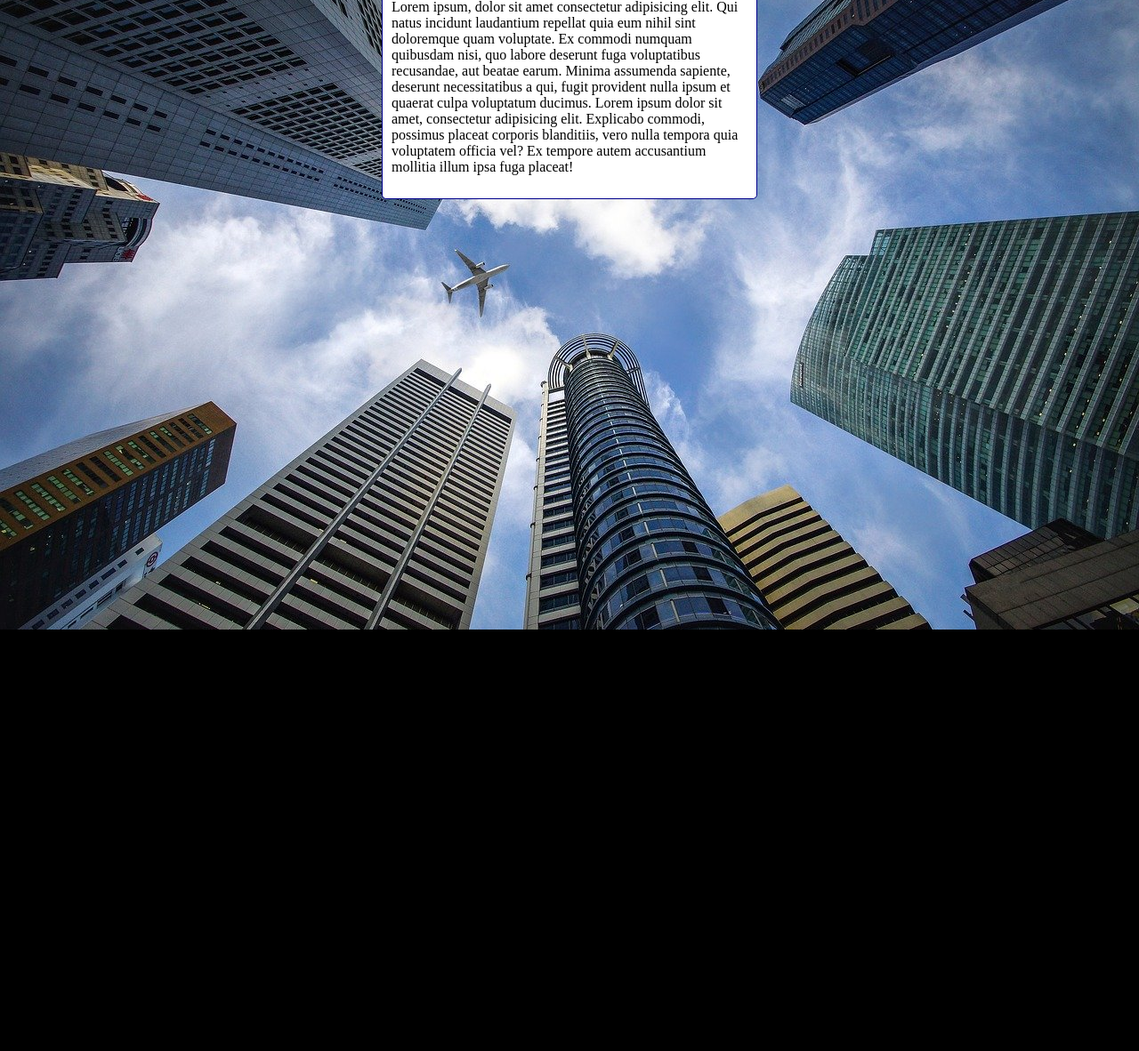
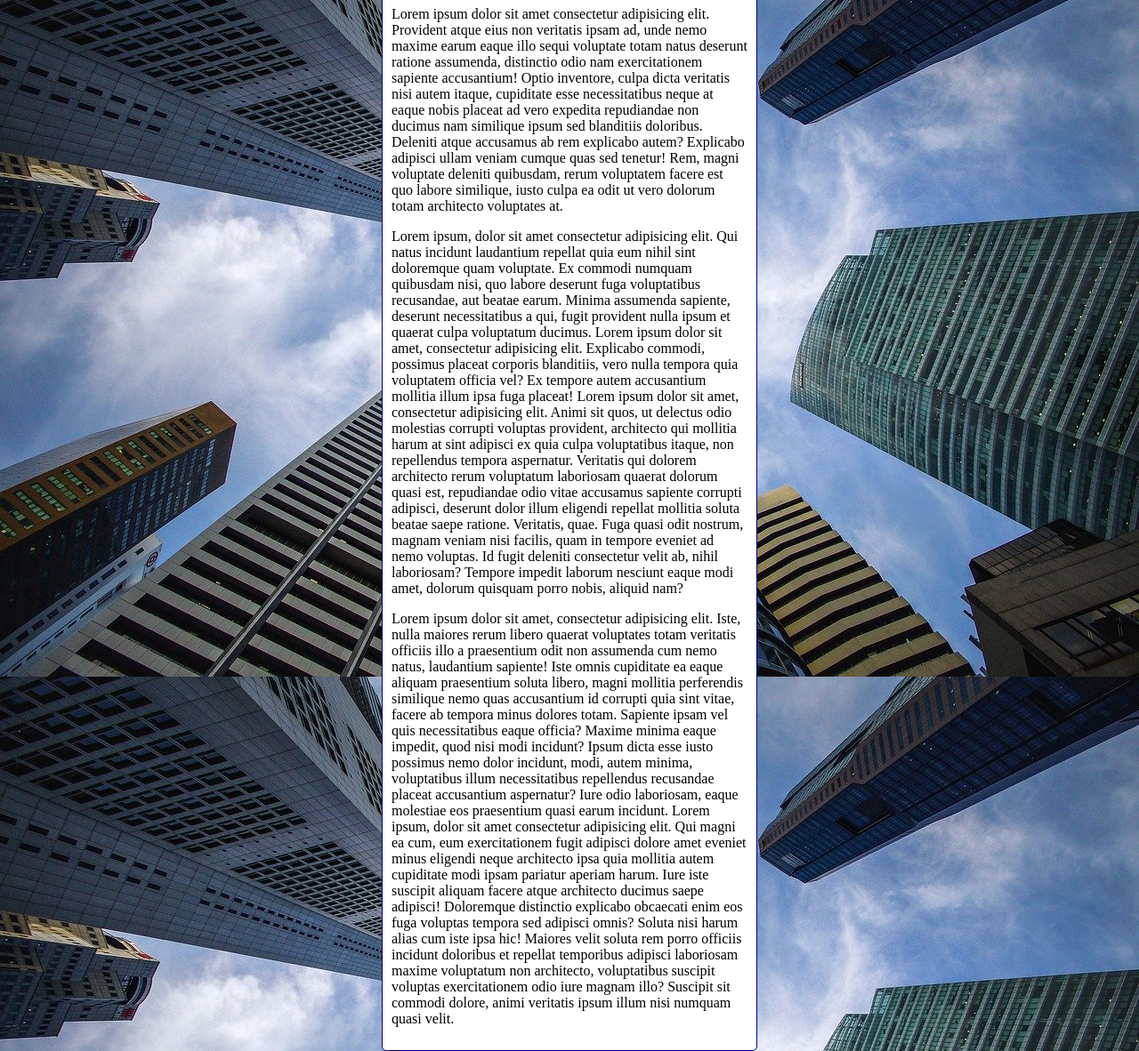
Before and after one commit to DevGabrielLima/html-css, a plain HTML site: page exercicios/ex008/fundo002.html in a window 1280 px wide. Shown: the part 92-1274 px from the top of the page at 89% size. Before the commit the page ends 800 px from the top, so only its background shows below. Drawn offline with Linux system fonts and the light colour scheme.

Commit message:
mudança

```diff
--- a/exercicios/ex008/fundo002.html
+++ b/exercicios/ex008/fundo002.html
@@ -13,11 +13,11 @@
         background-position: center top;
         background-repeat: no-repeat;
         background-size: cover;
-        margin: auto;
+        background-attachment: fixed;
       }
       main {
         background-color: white;
-        width: 400px;
+        max-width: 400px;
         padding: 10px;
         margin: auto;
         border: 1px solid darkblue;
@@ -29,6 +29,19 @@
     <main>
       <h1>Teste de Imagem de Fundo</h1>
       <p>
+        Lorem ipsum dolor sit amet consectetur adipisicing elit. Provident atque
+        eius non veritatis ipsam ad, unde nemo maxime earum eaque illo sequi
+        voluptate totam natus deserunt ratione assumenda, distinctio odio nam
+        exercitationem sapiente accusantium! Optio inventore, culpa dicta
+        veritatis nisi autem itaque, cupiditate esse necessitatibus neque at
+        eaque nobis placeat ad vero expedita repudiandae non ducimus nam
+        similique ipsum sed blanditiis doloribus. Deleniti atque accusamus ab
+        rem explicabo autem? Explicabo adipisci ullam veniam cumque quas sed
+        tenetur! Rem, magni voluptate deleniti quibusdam, rerum voluptatem
+        facere est quo labore similique, iusto culpa ea odit ut vero dolorum
+        totam architecto voluptates at.
+      </p>
+      <p>
         Lorem ipsum, dolor sit amet consectetur adipisicing elit. Qui natus
         incidunt laudantium repellat quia eum nihil sint doloremque quam
         voluptate. Ex commodi numquam quibusdam nisi, quo labore deserunt fuga
@@ -37,7 +50,42 @@
         culpa voluptatum ducimus. Lorem ipsum dolor sit amet, consectetur
         adipisicing elit. Explicabo commodi, possimus placeat corporis
         blanditiis, vero nulla tempora quia voluptatem officia vel? Ex tempore
-        autem accusantium mollitia illum ipsa fuga placeat!
+        autem accusantium mollitia illum ipsa fuga placeat! Lorem ipsum dolor
+        sit amet, consectetur adipisicing elit. Animi sit quos, ut delectus odio
+        molestias corrupti voluptas provident, architecto qui mollitia harum at
+        sint adipisci ex quia culpa voluptatibus itaque, non repellendus tempora
+        aspernatur. Veritatis qui dolorem architecto rerum voluptatum laboriosam
+        quaerat dolorum quasi est, repudiandae odio vitae accusamus sapiente
+        corrupti adipisci, deserunt dolor illum eligendi repellat mollitia
+        soluta beatae saepe ratione. Veritatis, quae. Fuga quasi odit nostrum,
+        magnam veniam nisi facilis, quam in tempore eveniet ad nemo voluptas. Id
+        fugit deleniti consectetur velit ab, nihil laboriosam? Tempore impedit
+        laborum nesciunt eaque modi amet, dolorum quisquam porro nobis, aliquid
+        nam?
+      </p>
+      <p>
+        Lorem ipsum dolor sit amet, consectetur adipisicing elit. Iste, nulla
+        maiores rerum libero quaerat voluptates totam veritatis officiis illo a
+        praesentium odit non assumenda cum nemo natus, laudantium sapiente! Iste
+        omnis cupiditate ea eaque aliquam praesentium soluta libero, magni
+        mollitia perferendis similique nemo quas accusantium id corrupti quia
+        sint vitae, facere ab tempora minus dolores totam. Sapiente ipsam vel
+        quis necessitatibus eaque officia? Maxime minima eaque impedit, quod
+        nisi modi incidunt? Ipsum dicta esse iusto possimus nemo dolor incidunt,
+        modi, autem minima, voluptatibus illum necessitatibus repellendus
+        recusandae placeat accusantium aspernatur? Iure odio laboriosam, eaque
+        molestiae eos praesentium quasi earum incidunt. Lorem ipsum, dolor sit
+        amet consectetur adipisicing elit. Qui magni ea cum, eum exercitationem
+        fugit adipisci dolore amet eveniet minus eligendi neque architecto ipsa
+        quia mollitia autem cupiditate modi ipsam pariatur aperiam harum. Iure
+        iste suscipit aliquam facere atque architecto ducimus saepe adipisci!
+        Doloremque distinctio explicabo obcaecati enim eos fuga voluptas tempora
+        sed adipisci omnis? Soluta nisi harum alias cum iste ipsa hic! Maiores
+        velit soluta rem porro officiis incidunt doloribus et repellat
+        temporibus adipisci laboriosam maxime voluptatum non architecto,
+        voluptatibus suscipit voluptas exercitationem odio iure magnam illo?
+        Suscipit sit commodi dolore, animi veritatis ipsum illum nisi numquam
+        quasi velit.
       </p>
     </main>
   </body>
```
